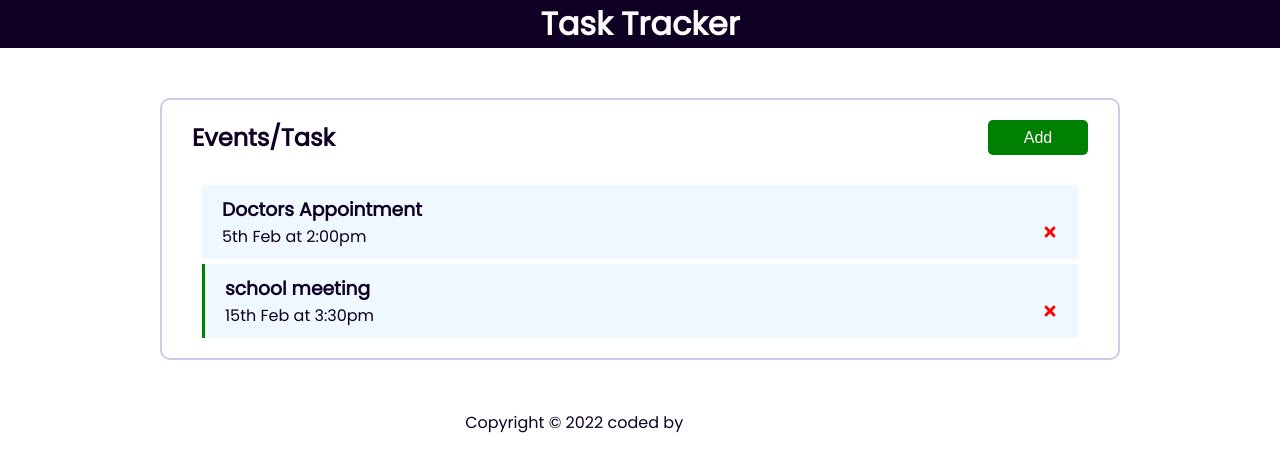
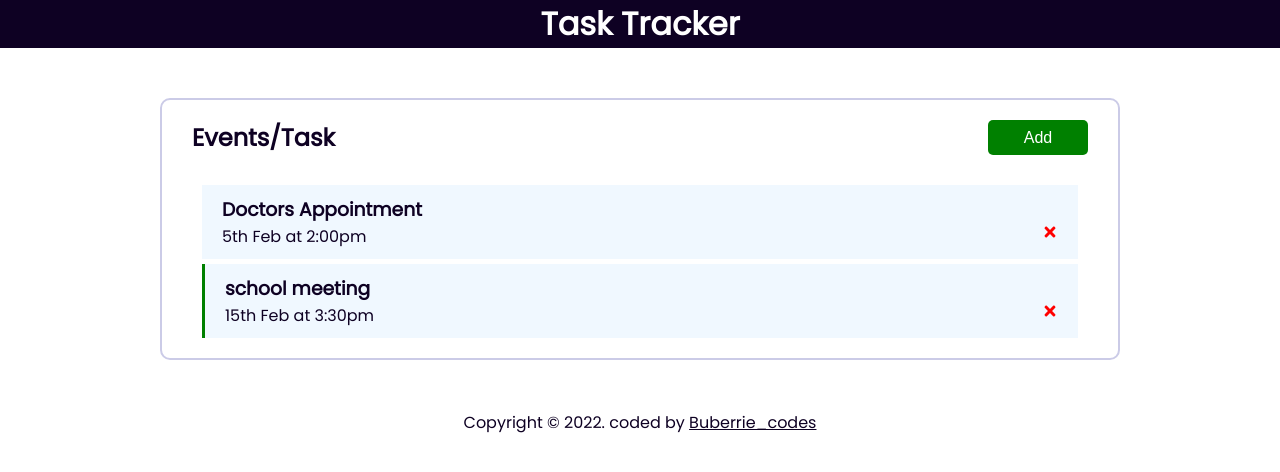
Before and after one commit to buberrie/react_task_tracker_app, a React (Create React App) app: page / in a window 1280 px wide. Shown: the top 472 px of the page. Built offline with nearby package versions, Linux system fonts and the light colour scheme; data requests are answered from the project's data file.

Commit message:
Update Footer.js

```diff
--- a/src/componets/Footer.js
+++ b/src/componets/Footer.js
@@ -1,7 +1,7 @@
 const Footer = () => {
   return (
     <footer>
-        <p className='footer'>Copyright &copy; 2022 <span >coded by <a href="https://github.com/Buberrie" target="blank" style={{color: "#ffff"}}>Buberrie_codes</a></span></p>
+        <p className='footer'>Copyright &copy; 2022. <span >coded by <a href="https://github.com/Buberrie" target="blank" style={{color: "rgb(14, 1, 35)"}}>Buberrie_codes</a></span></p>
     </footer>
   )
 }
```
